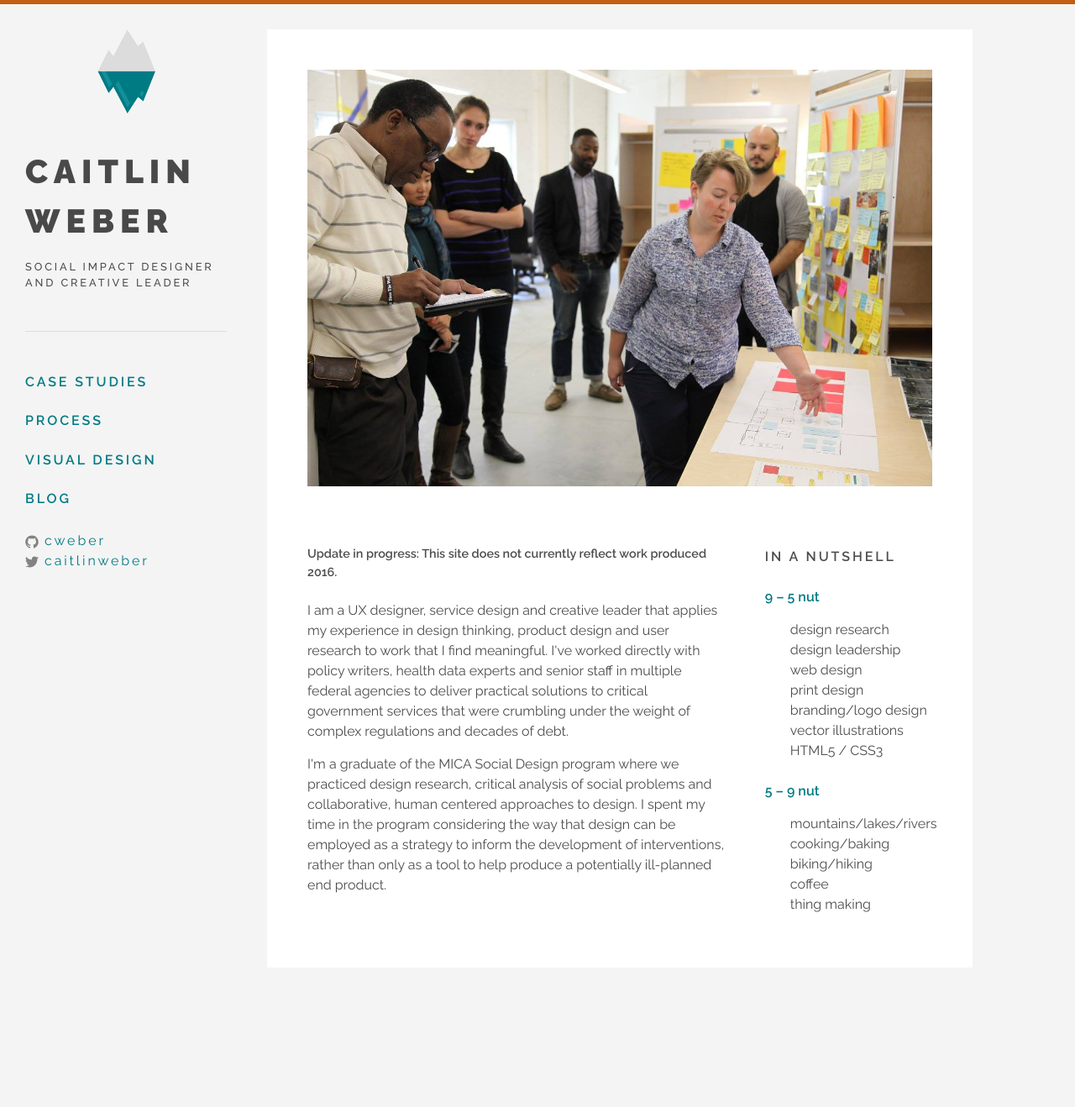
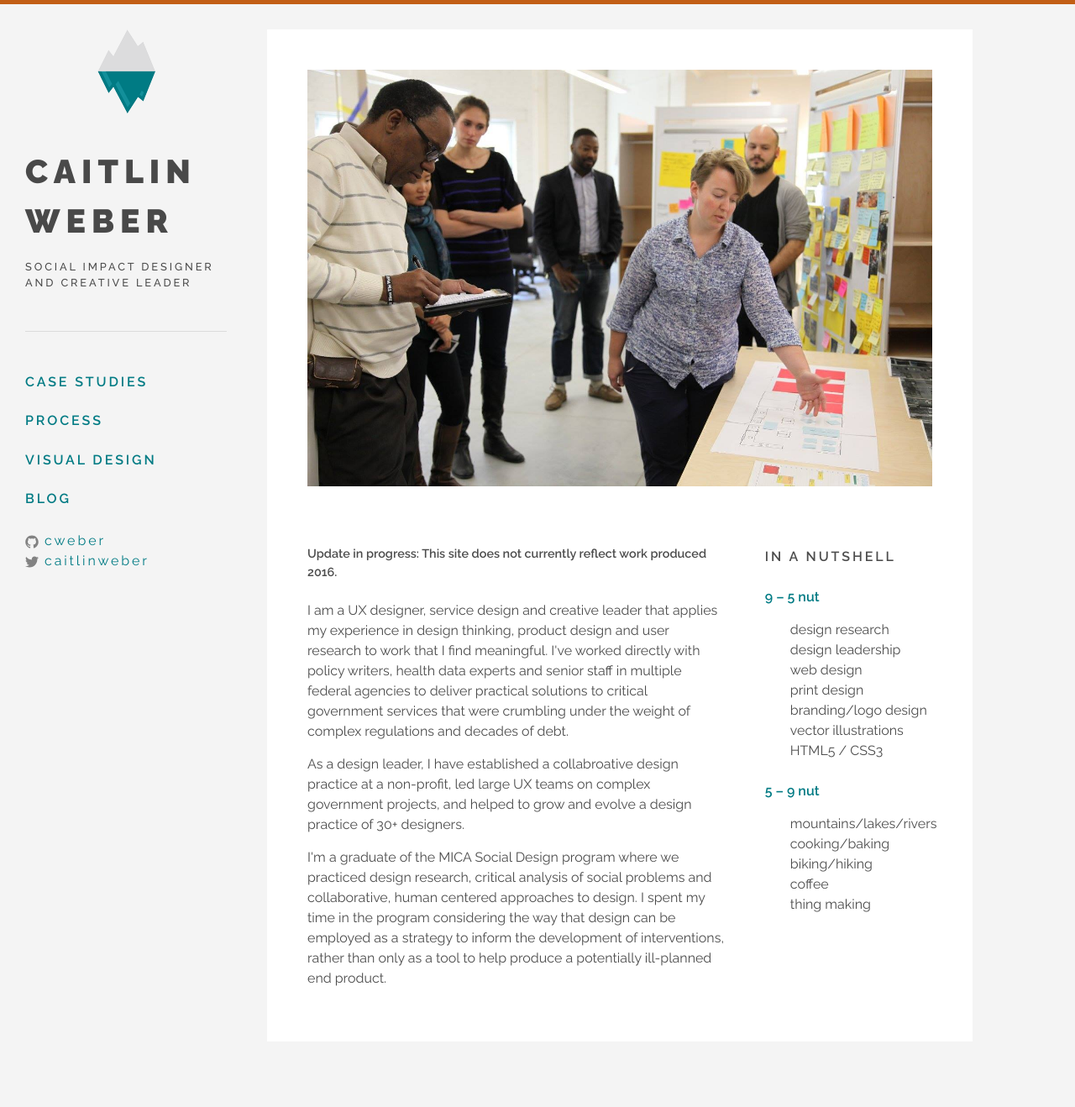
Before and after one commit to cweber/cweber.github.io, a Jekyll site: the page built from index.html, in a window 1280 px wide. Shown: the whole page at 84% size. Built offline with Jekyll 4.4.1, drawn with Linux system fonts in a browser that asks for light colours; before the commit the page ends 1230 px from its top, so only the background shows below that.

Commit message:
Update index.html

```diff
--- a/index.html
+++ b/index.html
@@ -17,6 +17,9 @@ img: market-me.jpg
 		</small>
 		<br>
     		<p>I am a UX designer, service design and creative leader that applies my experience in design thinking, product design and user research to work that I find meaningful. I've worked directly with policy writers, health data experts and senior staff in multiple federal agencies to deliver practical solutions to critical government services that were crumbling under the weight of complex regulations and decades of debt.</p>
+		<p>
+			As a design leader, I have established a collabroative design practice at a non-profit, led large UX teams on complex government projects, and helped to grow and evolve a design practice of 30+ designers.
+		</p>
 		<p>I'm a graduate of the MICA Social Design program where we practiced design research, critical analysis of social problems and collaborative, human centered approaches to design. I spent my time in the program considering the way that design can be employed as a strategy to inform the development of interventions, rather than only as a tool to help produce a potentially ill-planned end product.</p>
 	</div>
 	<div class="poetry two-col narrow">
```
